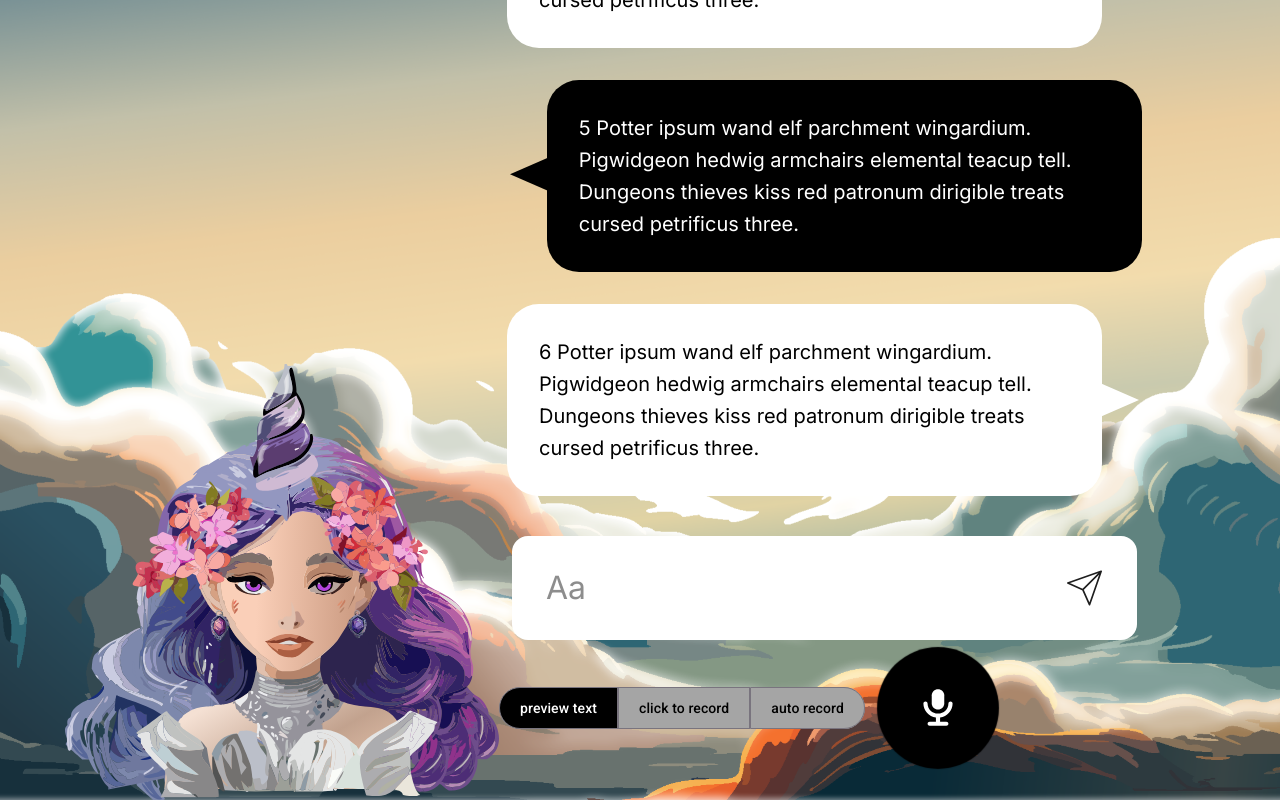
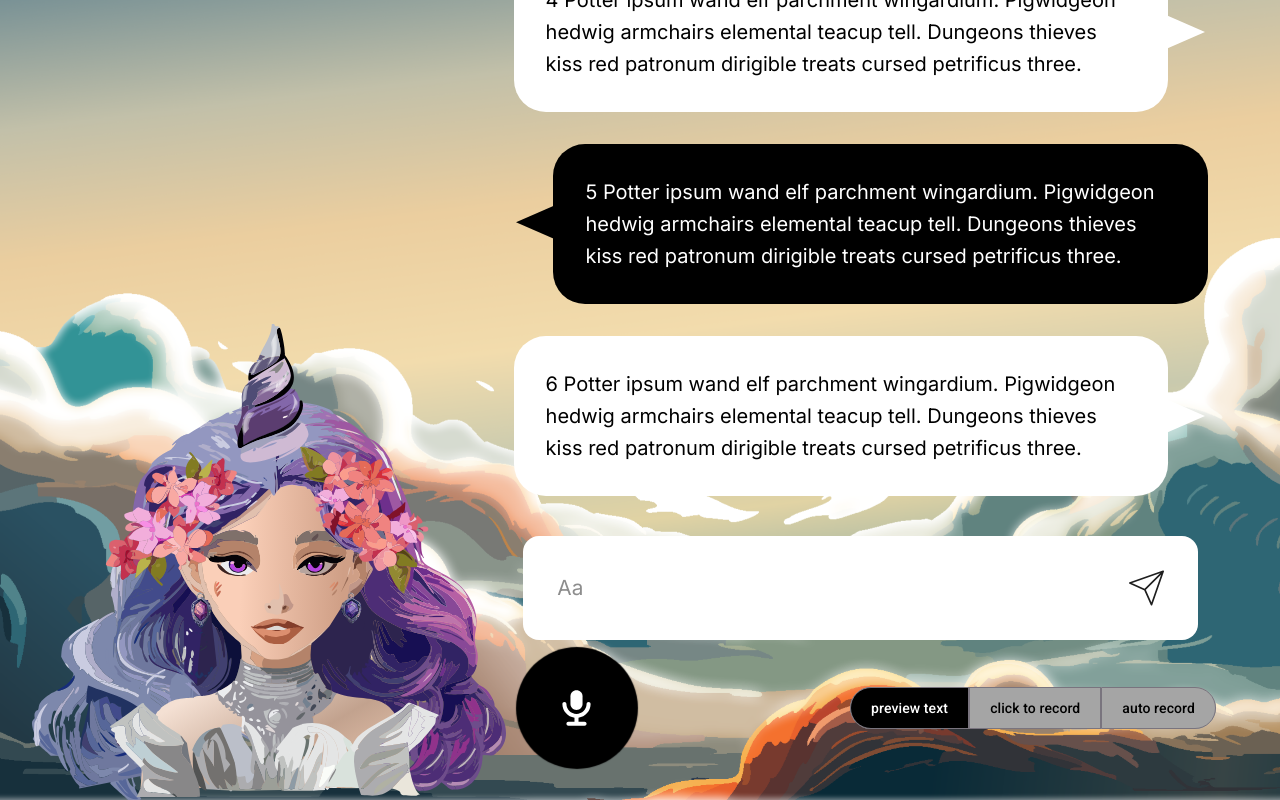
Before and after one commit to PotatoEater0127/UnicornAI, a React (Vite) app: page / in a window 1280 px wide. Built offline with nearby package versions, Linux system fonts and the light colour scheme.

Commit message:
feat: adjust several RWD styles

```diff
--- a/src/App.styles.ts
+++ b/src/App.styles.ts
@@ -10,20 +10,17 @@ export const Wrapper = styled.div`
 
 export const Content = styled.div`
   max-width: ${BREAK_POINTS.XLG}px;
+  width: 100%;
   height: 100dvh;
   display: flex;
-  justify-content: stretch;
+  justify-content: space-between;
+  padding-left: 2.5%;
+  padding-right: 5%;
 
   ${media.xs(
     css`
       justify-content: center;
-    `
-  )}
-
-  ${media.lg(
-    css`
-      padding-left: 65px;
-      padding-right: 130px;
+      padding: 0;
     `
   )}
 `;
--- a/src/components/Aside/index.styles.ts
+++ b/src/components/Aside/index.styles.ts
@@ -7,7 +7,7 @@ export const Aside = styled.aside`
   align-items: center;
   justify-content: end;
   height: 100dvh;
-  width: 40%;
+  width: 37vw;
   .avatar {
     display: block;
   }
@@ -24,10 +24,7 @@ export const Aside = styled.aside`
   ${media.md(
     css`
       justify-content: center;
-      .avatar {
-        width: 400px;
-        height: 400px;
-      }
+      width: 30vw;
     `
   )}
 `;
--- a/src/components/AudioRecord/index.styles.ts
+++ b/src/components/AudioRecord/index.styles.ts
@@ -16,14 +16,17 @@ const pulseAnimation = keyframes`
 
 export const Container = styled.div`
   width: 20%;
-  order: 3;
   display: flex;
   justify-content: center;
   align-items: center;
+
+  ${media.xs(css`
+    order: 3;
+  `)}
 `;
 
 export const Button = styled.button<ButtonProps>`
-  background: center / 30px no-repeat url("/assets/audio_record_icon.svg");
+  background: center / 25% no-repeat url("/assets/audio_record_icon.svg");
   background-color: #000;
   border-radius: 50%;
   border-color: transparent;
@@ -38,15 +41,16 @@ export const Button = styled.button<ButtonProps>`
     `}
 
   ${media.xs(css`
-    background-size: 20px;
     width: 50px;
     height: 50px;
   `)}
-
   ${media.sm(css`
-    background-size: 30px;
-    width: 80px;
-    height: 80px;
+    width: 60px;
+    height: 60px;
+  `)}
+  ${media.md(css`
+    width: 70px;
+    height: 70px;
   `)}
 
   &:hover {
--- a/src/components/Bubble/AI/index.styles.ts
+++ b/src/components/Bubble/AI/index.styles.ts
@@ -4,6 +4,7 @@ import { Arrow, ARROW_SIZE, BubbleContainer, Chat } from "../index.styles";
 export const Container = styled(BubbleContainer)`
   position: relative;
   margin-left: ${ARROW_SIZE}px;
+  align-self: flex-start;
   ${Chat} {
     background: #000;
     color: #fff;
--- a/src/components/Bubble/User/index.styles.ts
+++ b/src/components/Bubble/User/index.styles.ts
@@ -3,6 +3,7 @@ import { Arrow, ARROW_SIZE, BubbleContainer, Chat } from "../index.styles";
 
 export const Container = styled(BubbleContainer)`
   margin-right: ${ARROW_SIZE}px;
+  align-self: flex-end;
   ${Chat} {
     background: #fff;
   }
--- a/src/components/Bubble/index.styles.ts
+++ b/src/components/Bubble/index.styles.ts
@@ -45,4 +45,5 @@ export const Chat = styled.p`
 
 export const BubbleContainer = styled.div`
   position: relative;
+  max-width: 1000px;
 `;
--- a/src/components/ChatInput/index.styles.ts
+++ b/src/components/ChatInput/index.styles.ts
@@ -20,7 +20,6 @@ export const Form = styled.form<FormProps>`
   ${media.xs(
     css`
       padding: 8px 12px;
-      width: 100%;
     `
   )}
 
@@ -28,13 +27,13 @@ export const Form = styled.form<FormProps>`
     font-family: "Inter", sans-serif;
     border: none;
     font-size: 1.25rem;
-    line-height: 2rem;
+    line-height: 1;
     outline: none;
     resize: none;
     flex-grow: 1;
     &::placeholder {
       color: #8d8d8d;
-      font-size: 2rem;
+      font-size: 1.3rem;
       ${media.xs(
         css`
           font-size: 1rem;
@@ -65,7 +64,7 @@ export const Form = styled.form<FormProps>`
 export const Container = styled.div`
   max-width: 1000px;
   margin: 0 auto;
-  width: 96%;
+  width: 95%;
 `;
 
 export const Loading = styled.div`
--- a/src/components/FeatureToggle/index.styles.ts
+++ b/src/components/FeatureToggle/index.styles.ts
@@ -24,6 +24,7 @@ export const Li = styled.li<LiProps>`
   }
 
   ${media.xs(`padding: 5px 10px;`)}
+  ${media.sm(`padding: 7.5px 15px;`)}
 `;
 
 export const Ul = styled.ul`
@@ -60,6 +61,7 @@ export const Container = styled.div`
   display: flex;
   justify-content: center;
   align-items: center;
+  margin-left: auto;
   ${media.xs(css`
     width: 75%;
   `)}
--- a/src/components/Main/index.styles.ts
+++ b/src/components/Main/index.styles.ts
@@ -19,10 +19,11 @@ export const Container = styled.main`
 export const Bubbles = styled.div`
   display: flex;
   flex-direction: column;
-  height: 70dvh;
+  height: 75dvh;
   overflow-y: auto;
   padding: 8px;
   flex-direction: column-reverse;
+  align-items: center;
 
   ${media.xs(css`
     margin-bottom: 8px;
@@ -44,6 +45,8 @@ export const Bubbles = styled.div`
 export const Action = styled.div`
   display: flex;
   flex-wrap: wrap;
+  flex: 1;
+  align-items: center;
   gap: 8px;
   ${media.xs(
     css`
```
